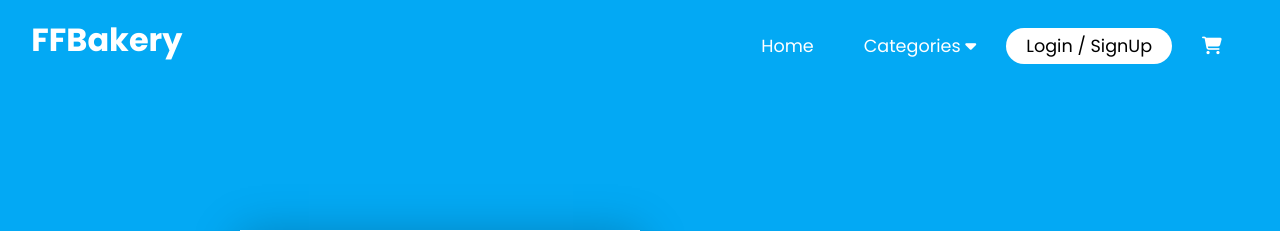
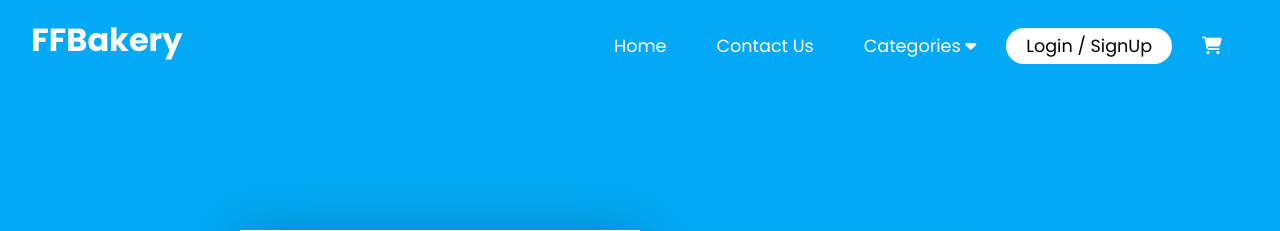
Before and after one commit to AmitBisht-ctrl/FFBakery, a Django app: page /login/ in a window 1280 px wide. Shown: the top 231 px of the page. Run offline with Django 3.2, Linux system fonts and the light colour scheme; data comes from the database, SQL or seed files in the repository; both versions use the stored data as it was after the commit; some libraries are stand-ins or nearby versions.

Commit message:
contact us in the nav bar

```diff
--- a/shop/templates/base.html
+++ b/shop/templates/base.html
@@ -34,6 +34,10 @@
 
                 <li class="item">
                     <a href="{% url 'home' %}" class="{% block activeHome %}{% endblock activeHome %}">Home</a>
+                </li>
+
+                <li class="item">
+                    <a href="{% url 'contact' %}" class="{% block activeContact %}{% endblock activeContact %}">Contact Us</a>
                 </li>
 
                 <li class="item drop-down">
```
Also changed, not shown: db.sqlite3.
